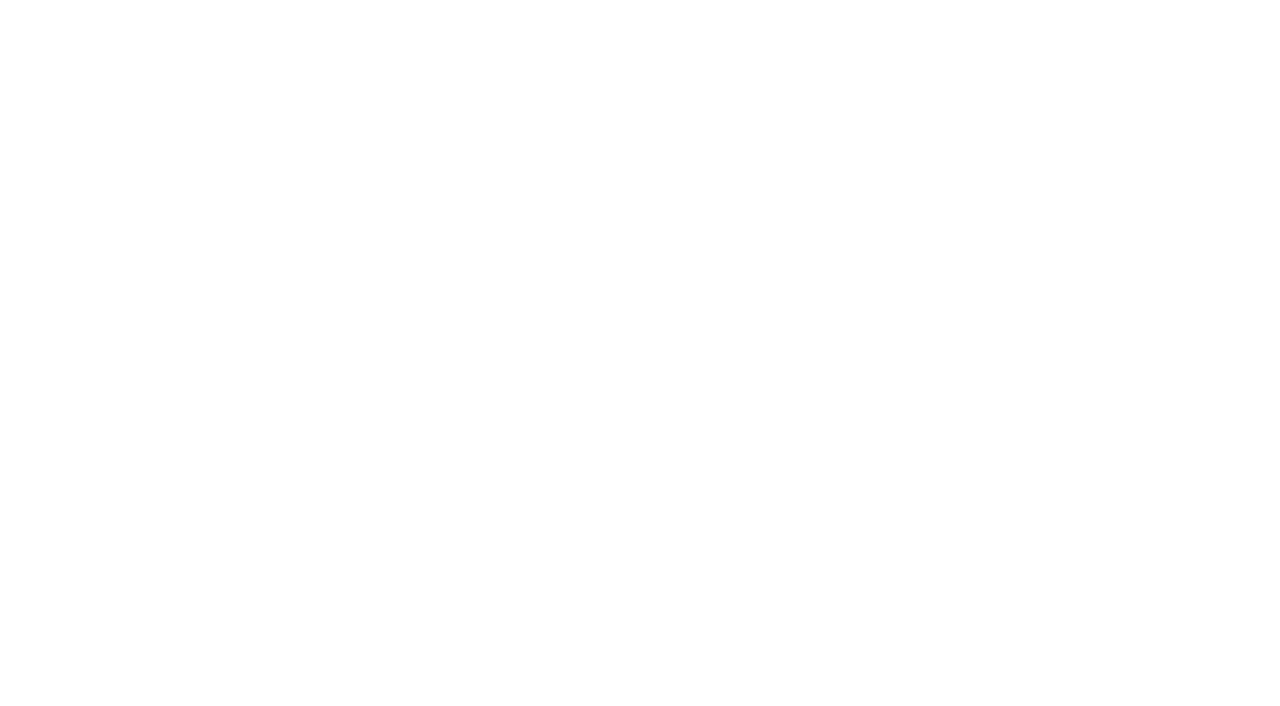
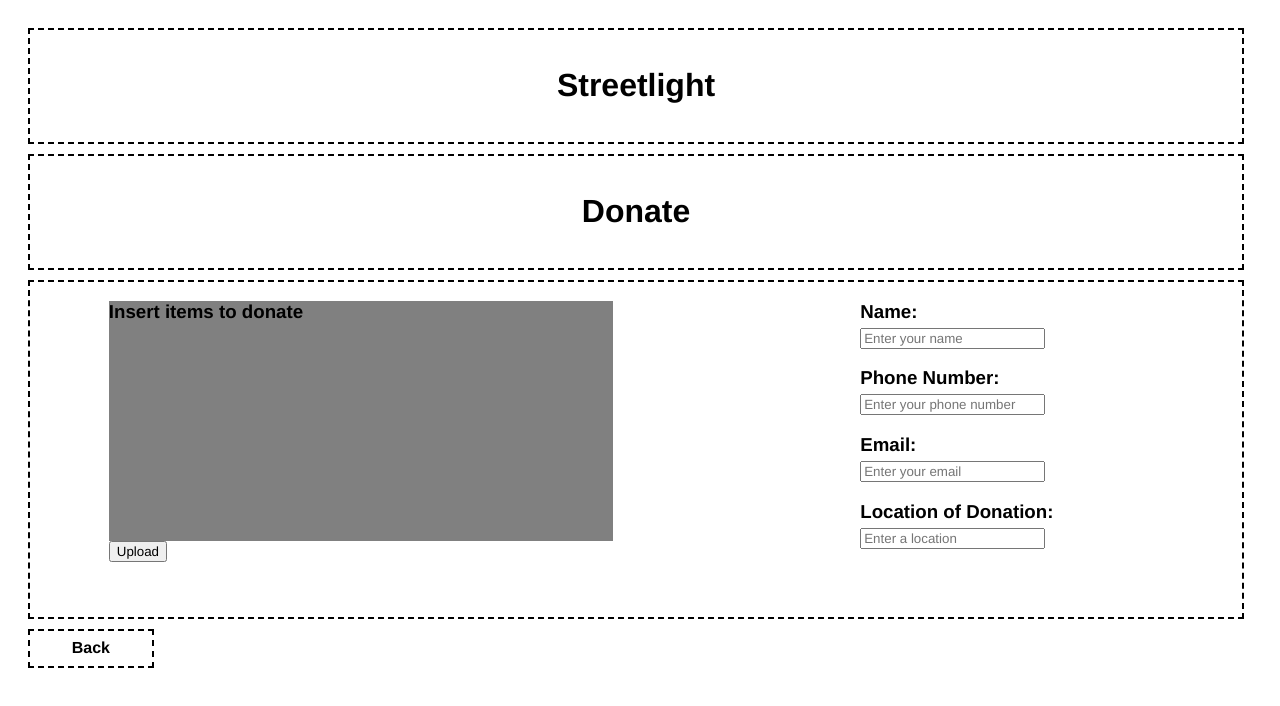
Before and after one commit to gabaddotey/SWEN-101-Streetlight, a plain HTML site: page donate.html in a window 1280 px wide. Drawn offline with Linux system fonts and the light colour scheme.

Commit message:
donation page

```diff
--- a/donate.html
+++ b/donate.html
@@ -0,0 +1,61 @@
+<!DOCTYPE html>
+<html>
+<head>
+    <title>Streetlight | Donate</title>
+    <link rel="stylesheet" href="styles.css">
+</head>
+
+<body>
+
+    <div class="container">
+        <h1>Streetlight</h1>
+
+        <h1>Donate</h1>
+
+
+        <div id="info">
+            <div>
+                <div id="upload">
+                    <h3>Insert items to donate</h3>
+                </div>
+                <button>Upload</button>
+            </div>
+
+            <div>
+                <h3>Name:</h3>
+                <input type="text" placeholder="Enter your name">
+
+                <h3>Phone Number:</h3>
+                <input type="text" placeholder="Enter your phone number">
+
+                <h3>Email:</h3>
+                <input type="email" placeholder="Enter your email">
+
+                <h3>Location of Donation:</h3>
+                <input type="text" placeholder="Enter a location">
+
+            </div>
+        </div>
+
+        <div class="back-button">
+            <a href="index.html"><h4>Back</h4></a>
+        </div>
+    </div>
+
+</body>
+
+<style>
+    .container{
+        grid-template-columns: 100%;
+    }
+
+    h3{
+        margin-bottom: 5px;
+    }
+
+    #info div{
+        width: 80%;
+    }
+</style>
+
+</html>
--- a/styles.css
+++ b/styles.css
@@ -232,3 +232,9 @@ label{
 #bookmark i{
     color: cornflowerblue;
 }
+
+#upload{
+    width: 100%;
+    height: 30vh;
+    background: grey;
+}
```
